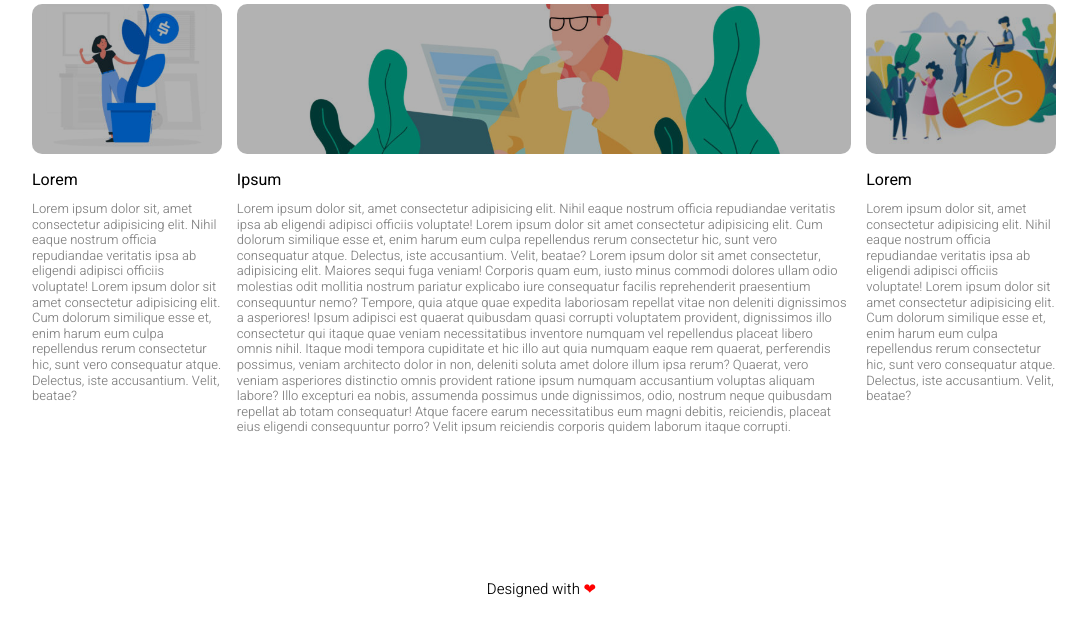
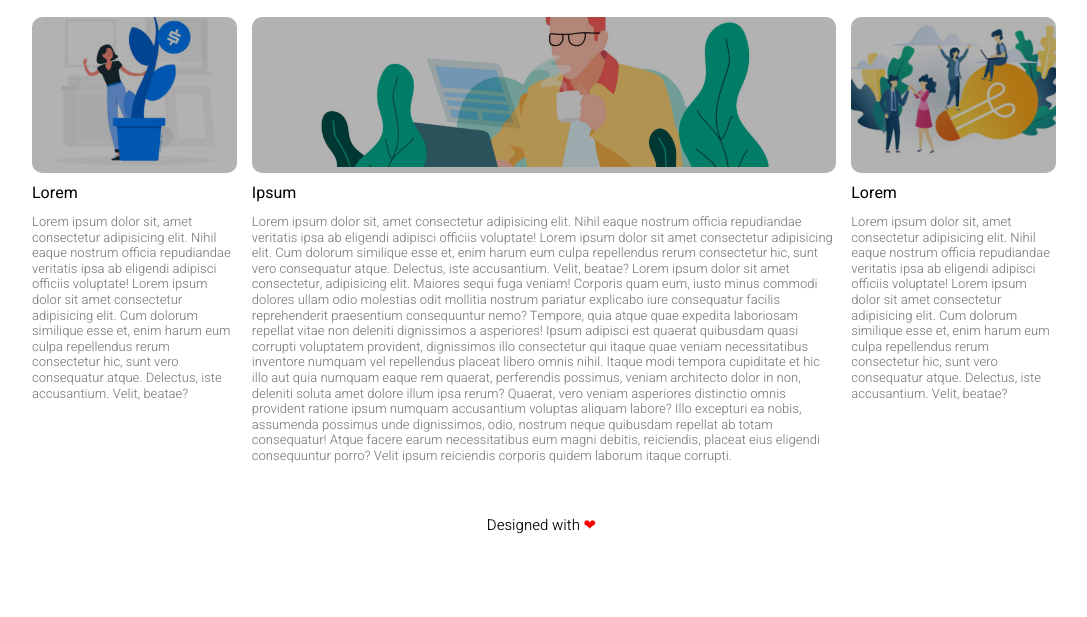
Before and after one commit to Mandrake091/htmlcss-wp, a plain HTML site: page index.html in a window 1280 px wide. Shown: the part 623-1240 px from the top of the page, without its empty margins (96-1183 px from the left). After the commit the page ends 1176 px from the top, so only its background shows below. Drawn offline with Linux system fonts and the light colour scheme.

Commit message:
minor correction: footer + div container + end exercise.

```diff
--- a/css/style.css
+++ b/css/style.css
@@ -13,7 +13,6 @@
 
 /* General */
 .container{
-    min-width: 600px;
     width: 80%;
     margin: 0 auto;
 }
@@ -79,11 +78,8 @@ h2{
 
 /* Header */
 header{
-    position: relative;
     margin: 0 auto;
-    height: 500px;
 }
-
 header>img{
     padding-right: 30px;
     border-right: 1px solid #d7d7d7;
@@ -106,11 +102,8 @@ header>img{
 
 /* Main */
 main{
-    position: absolute;
-    height: 600px;
-    min-width: 80%;
     line-height: 1.3em;
-    width: 80%;
+    width: 100%;
     margin:40px auto;
 }
 .text-area{
@@ -123,31 +116,36 @@ main{
 }
 
 /* Right Column */
-section>img{
-    margin-bottom: 10px;
+section .small-image{
+    position: relative;
     width: 100%;
+}
+section img{
     height: 150px;
+    width: 100%;
     object-fit: cover;
+}
+small img{
 
+    object-fit: cover;
 }
-.section{
-    position: relative;
-    margin:15px 0 0 0;
-    height: 150px;
-    width: calc(20% - 15px);
+section{
+    margin:0 0 0 0;
+    width: 20%;
     object-fit: contain;
 }
 /* / Right Column */
 
 /* Central Column */
+article .big-image{
+    position: relative;
+    width: 100%;
+}
 .article{
-    position: relative;
-    margin: 15px 0 0 0;
-    width:60%;
-    height: 150px;
+    margin: 0 15px 0 15px;
+    width:calc(60% - 30px);
 }
-article>img{
-    margin-bottom: 10px;
+.big-image img{
     height: 150px;
     object-fit: cover;
     width: 100%;
@@ -159,29 +157,25 @@ article>img{
 /* / Central Column */
 
 /* Left Column */
-aside>img{
-    margin-bottom: 10px;
+aside .small-image{
+    position: relative;
     width: 100%;
+}
+aside img{
     height: 150px;
+    width: 100%;
     object-fit: cover;
 }
-.aside{
-    position: relative;
-    object-position: 0;
-    margin: 15px 15px 0 0;
-    width: calc(20% - 15px);
-    height: 150px;
+aside{
+    width: 20%;
 }
 /* / Left Column */
 
 /* Footer */
 footer{
-    position:absolute;
     width:100%;
     bottom: -100px;
-    width: 100%;
     text-align: center;
-    height: 50px;
 }
 footer>p{
     text-align: center;
--- a/index.html
+++ b/index.html
@@ -15,7 +15,7 @@
 <body>
 
    <!-- Inizio Header -->
-<div class="clearfix container">
+<div class="container">
   <header class="clearfix">
       <img src="./img/logo.png" alt="Logo">
          <nav>
@@ -46,36 +46,44 @@
              <br>
 
    <!-- Colonna Sinistra  -->
-     <aside class="aside hoverlay left">
+     <aside class="left">
+        <div class="hoverlay small-image">
            <img src="./img/img-1.jpg" alt="Left Image">
-            <span class="article-title">Lorem</span>
+        </div>
+            <div class="text-content">
+               <h4 class="article-title">Lorem</h4>
                   <p class="text-area">
                         Lorem ipsum dolor sit, amet consectetur adipisicing elit. Nihil eaque nostrum officia repudiandae veritatis ipsa ab eligendi adipisci officiis voluptate!
                         Lorem ipsum dolor sit amet consectetur adipisicing elit. Cum dolorum similique esse et, enim harum eum culpa repellendus rerum consectetur hic, sunt vero consequatur atque. Delectus, iste accusantium. Velit, beatae?
                   </p>
+            </div>
      </aside>
    <!-- Colonna Centrale -->
-      <article class="hoverlay article left">
+    <article class="article left">
+       <div class="hoverlay big-image">
            <img src="./img/banner-2.jpg" alt="Center Image">
-            <span class="article-title">Ipsum</span>
+       </div>
+            <h4 class="article-title">Ipsum</h4>
                <p class="text-area">
                   Lorem ipsum dolor sit, amet consectetur adipisicing elit. Nihil eaque nostrum officia repudiandae veritatis ipsa ab eligendi adipisci officiis voluptate!
                   Lorem ipsum dolor sit amet consectetur adipisicing elit. Cum dolorum similique esse et, enim harum eum culpa repellendus rerum consectetur hic, sunt vero consequatur atque. Delectus, iste accusantium. Velit, beatae?
                   Lorem ipsum dolor sit amet consectetur, adipisicing elit. Maiores sequi fuga veniam! Corporis quam eum, iusto minus commodi dolores ullam odio molestias odit mollitia nostrum pariatur explicabo iure consequatur facilis reprehenderit praesentium consequuntur nemo? Tempore, quia atque quae expedita laboriosam repellat vitae non deleniti dignissimos a asperiores! Ipsum adipisci est quaerat quibusdam quasi corrupti voluptatem provident, dignissimos illo consectetur qui itaque quae veniam necessitatibus inventore numquam vel repellendus placeat libero omnis nihil. Itaque modi tempora cupiditate et hic illo aut quia numquam eaque rem quaerat, perferendis possimus, veniam architecto dolor in non, deleniti soluta amet dolore illum ipsa rerum? Quaerat, vero veniam asperiores distinctio omnis provident ratione ipsum numquam accusantium voluptas aliquam labore? Illo excepturi ea nobis, assumenda possimus unde dignissimos, odio, nostrum neque quibusdam repellat ab totam consequatur! Atque facere earum necessitatibus eum magni debitis, reiciendis, placeat eius eligendi consequuntur porro? Velit ipsum reiciendis corporis quidem laborum itaque corrupti.
                </p>
       </article>
+   <!-- Colonna Destra -->
+      <section class="section right">
+         <div class="hoverlay small-image">
+            <img src="./img/img-3.jpg" alt="Right Image">
+         </div>
 
-   <!-- Colonna Destra -->
-      <section class="hoverlay section right">
-         <img src="./img/img-3.jpg" alt="Right Image">
-            <span class="article-title">Lorem</span>
+            <h4 class="article-title">Lorem</h4>
                <p class="text-area">
                   Lorem ipsum dolor sit, amet consectetur adipisicing elit. Nihil eaque nostrum officia repudiandae veritatis ipsa ab eligendi adipisci officiis voluptate!
                   Lorem ipsum dolor sit amet consectetur adipisicing elit. Cum dolorum similique esse et, enim harum eum culpa repellendus rerum consectetur hic, sunt vero consequatur atque. Delectus, iste accusantium. Velit, beatae?
                </p>
       </section>
-
-      <footer class="left">
+</main>
+<footer>
    <p>
    Designed with
    <span>&#10084;
@@ -83,6 +91,5 @@
    </p>
 </footer>
 </div>
-</main>
 </body>
 </html>
```
Lines whose indentation alone changed are shown as unchanged.
